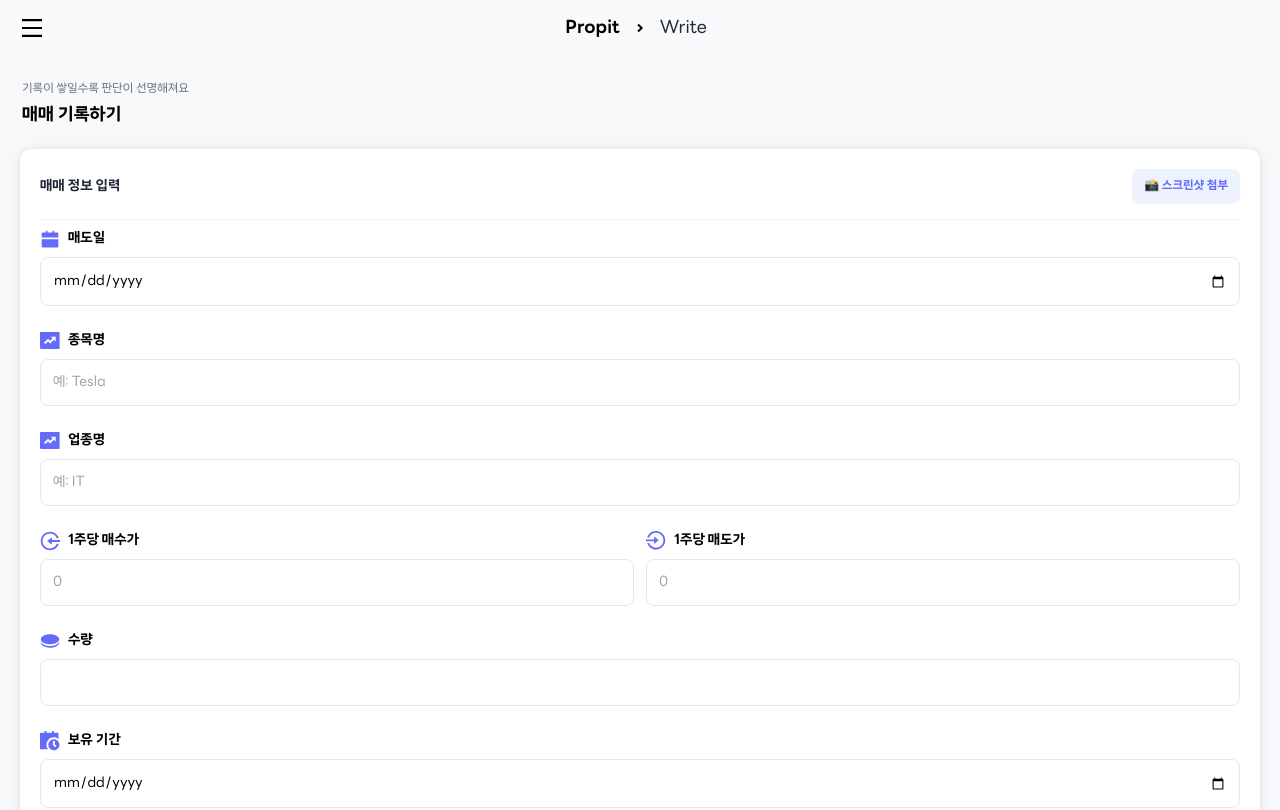
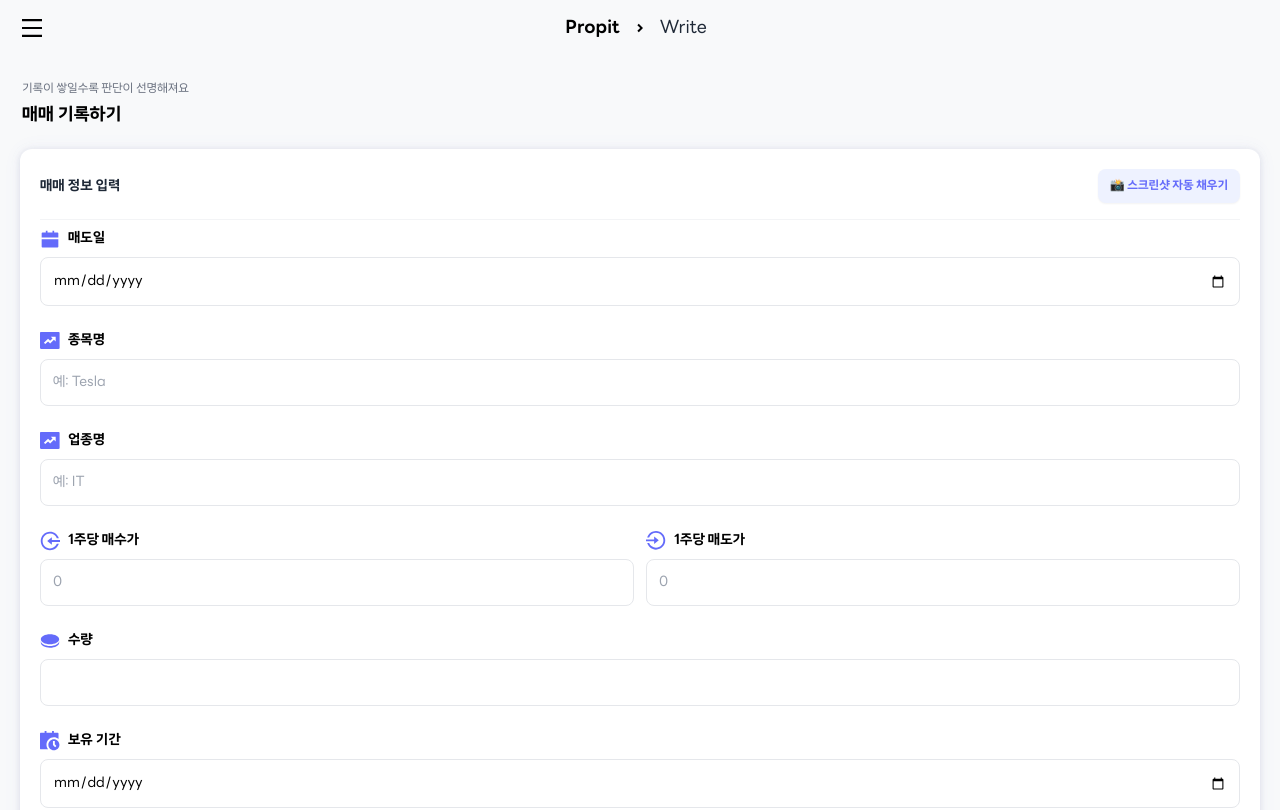
Before and after one commit to Propit-KonkukUniv/propit-fe, a React (Vite) app: page /write in a window 1280 px wide. Shown: the top 810 px of the page. Built offline with nearby package versions, Linux system fonts and the light colour scheme; no server answers.

Commit message:
feat: ocr 파싱기능 완료

```diff
--- a/src/pages/write/Write.tsx
+++ b/src/pages/write/Write.tsx
@@ -6,7 +6,11 @@ import {
   type DailyReportData,
   type DailyReportRequest,
 } from '../../shared/apis/report/reportApi';
-import { createTradeLog, type TradeLogRequest } from '../../shared/apis/tradelog/tradelogApi';
+import {
+  createTradeLog,
+  analyzeOcr, //  OCR API 함수 Import 추가
+  type TradeLogRequest,
+} from '../../shared/apis/tradelog/tradelogApi';
 import Box from '../../shared/components/box/Box';
 import Header from '../../shared/components/header/Header';
 import ConfirmModal from '../../shared/components/modal/ConfirmModal';
@@ -99,7 +103,11 @@ const Write = () => {
   const [buyDate, setBuyDate] = useState('');
   const [emotionTagInput, setEmotionTagInput] = useState('');
   const [isConfirmModalOpen, setIsConfirmModalOpen] = useState(false);
+
+  // 저장용 로딩 상태
   const [isSubmitting, setIsSubmitting] = useState(false);
+  //  OCR 이미지 분석용 로딩 상태
+  const [isOcrUploading, setIsOcrUploading] = useState(false);
 
   const holdingDays = Math.max(0, getHoldingDays(buyDate, tradeLogRequest.sellDate));
   const dateError = getDateError(buyDate, tradeLogRequest.sellDate);
@@ -117,6 +125,56 @@ const Write = () => {
   const handleEmotionTagInputChange = (value: string) => {
     setEmotionTagInput(value);
     handleTradeLogRequestChange('emotionTags', parseEmotionTags(value));
+  };
+
+  //  OCR 이미지 업로드 핸들러
+  const handleImageUpload = async (file: File) => {
+    console.log('[Write.tsx] 선택된 파일 정보:', {
+      이름: file.name,
+      타입: file.type,
+      사이즈: `${(file.size / 1024).toFixed(2)} KB`,
+    });
+    setIsOcrUploading(true);
+    try {
+      const response = await analyzeOcr(file);
+
+      if (response.success && response.data) {
+        const {
+          sellDate,
+          stockName,
+          sectorName,
+          buyPrice,
+          sellPrice,
+          quantity,
+          buyDate: parsedBuyDate,
+        } = response.data;
+
+        // API가 파싱에 성공한 값(null이 아닌 값)들만 골라서 폼에 자동 반영
+        if (sellDate) handleTradeLogRequestChange('sellDate', sellDate);
+        if (stockName) handleTradeLogRequestChange('stockName', stockName);
+        if (sectorName) handleTradeLogRequestChange('sectorName', sectorName);
+        if (buyPrice !== null) handleTradeLogRequestChange('buyPrice', buyPrice);
+        if (sellPrice !== null) handleTradeLogRequestChange('sellPrice', sellPrice);
+        if (quantity !== null) handleTradeLogRequestChange('quantity', quantity);
+
+        // 매수일은 UI 구조상 별도 state(buyDate)로 관리되므로 따로 업데이트
+        if (parsedBuyDate) setBuyDate(parsedBuyDate);
+      } else {
+        alert(response.message || 'OCR 분석에 실패했습니다.');
+      }
+    } catch (error) {
+      console.error('OCR 파싱 중 에러:', error);
+      if (axios.isAxiosError(error)) {
+        const message =
+          (error.response?.data as { message?: string } | undefined)?.message ??
+          '이미지 분석 중 오류가 발생했습니다.';
+        alert(message);
+      } else {
+        alert('네트워크 또는 서버 에러로 OCR 분석에 실패했습니다.');
+      }
+    } finally {
+      setIsOcrUploading(false); // 분석 종료 후 스피너 끄기
+    }
   };
 
   const validateTradeLogRequest = (): boolean => {
@@ -198,7 +256,7 @@ const Write = () => {
         await wait(remainingDelay);
       }
 
-      navigate('/daily', {
+      navigate('/home', {
         state: {
           prefetchedDailyReportData,
         },
@@ -239,13 +297,16 @@ const Write = () => {
               onTradeLogRequestChange={handleTradeLogRequestChange}
               onBuyDateChange={setBuyDate}
               onEmotionTagInputChange={handleEmotionTagInputChange}
+              //  새로 만든 OCR 프롭스 전달!
+              onImageUpload={handleImageUpload}
+              isUploading={isOcrUploading}
             />
           </Box>
 
           <button
             type="button"
             onClick={handleSaveClick}
-            disabled={isSubmitting}
+            disabled={isSubmitting || isOcrUploading} // 분석 중일 때 저장 버튼 비활성화
             className="mt-2 h-[60px] w-full rounded-[12px] bg-[#646BFA] text-[18px] font-bold text-white shadow-lg transition-transform active:scale-[0.98] disabled:cursor-not-allowed disabled:bg-[#B8BCFF] disabled:shadow-none"
           >
             {isSubmitting ? '리포트 준비 중...' : '저장하기'}
@@ -266,9 +327,9 @@ const Write = () => {
           <div className="flex w-full max-w-[320px] flex-col items-center gap-4 rounded-[20px] bg-white px-6 py-8 text-center shadow-xl">
             <div className="h-12 w-12 animate-spin rounded-full border-4 border-[#DCE0FF] border-t-[#646BFA]" />
             <div className="flex flex-col gap-1">
-              <p className="text-[16px] font-bold text-gray-900">데일리 리포트를 준비하고 있어요</p>
+              <p className="text-[16px] font-bold text-gray-900">매매기록을 생성 중입니다.</p>
               <p className="text-[13px] leading-relaxed text-gray-500">
-                최신 분석을 받아온 뒤 오늘의 거래 리포트로 이동할게요.
+                매매기록 생성이 완료되면 홈화면으로 이동할게요.
               </p>
             </div>
           </div>
--- a/src/shared/apis/tradelog/tradelogApi.ts
+++ b/src/shared/apis/tradelog/tradelogApi.ts
@@ -40,6 +40,46 @@ export interface GetTradeLogsResponse extends BaseResponse {
 export interface GetTradeLogDetailResponse extends BaseResponse {
   data: TradeLogRequest;
 }
+
+// 3. OCR API 관련 타입 및 함수 (추가)
+// ==========================================
+
+export interface OcrResponseData {
+  sellDate: string | null;
+  stockName: string | null;
+  sectorName: string | null;
+  buyPrice: number | null;
+  sellPrice: number | null;
+  quantity: number | null;
+  buyDate: string | null;
+  imageUrls: string[];
+}
+
+export interface OcrResponse extends BaseResponse {
+  data: OcrResponseData;
+}
+
+// OCR 이미지 파싱 (POST)
+export const analyzeOcr = async (file: File): Promise<OcrResponse> => {
+  const formData = new FormData();
+  // API 명세서에 필드명이 'files' 로 되어있음!
+  formData.append('files', file);
+  // ==========================================
+  //  [DEBUG] 백엔드로 쏘기 전 데이터 확인
+  // ==========================================
+  console.log('--- [OCR API 요청 전 디버깅] ---');
+  console.log('1. 파일 원본:', file);
+  console.log('2. FormData에 담긴 파일:', formData.get('files'));
+  console.log('3. 현재 로컬스토리지 토큰:', localStorage.getItem('accessToken'));
+  console.log('--------------------------------');
+  const response = await api.post('/tradelogs/ocr', formData, {
+    headers: {
+      'Content-Type': 'multipart/form-data',
+    },
+  });
+
+  return response.data;
+};
 
 // ==========================================
 // 2. API 함수 구현부
--- a/src/shared/components/write/WriteForm.tsx
+++ b/src/shared/components/write/WriteForm.tsx
@@ -26,10 +26,7 @@ interface WriteFormProps {
 }
 
 const formatPrice = (value: number): string => {
-  if (value <= 0) {
-    return '';
-  }
-
+  if (value <= 0) return '';
   return value.toLocaleString('en-US', {
     minimumFractionDigits: 0,
     maximumFractionDigits: 20,
@@ -40,7 +37,6 @@ const parsePrice = (value: string): number => {
   const normalizedValue = value.replace(/,/g, '').replace(/[^\d.]/g, '');
   const [integerPart = '', decimalPart = ''] = normalizedValue.split('.');
   const sanitizedValue = decimalPart.length > 0 ? `${integerPart}.${decimalPart}` : integerPart;
-
   return sanitizedValue ? Number(sanitizedValue) : 0;
 };
 
@@ -57,18 +53,34 @@ const WriteForm = ({
   isUploading = false,
 }: WriteFormProps) => {
   const fileInputRef = useRef<HTMLInputElement>(null);
+
   const handleFileChange = (e: React.ChangeEvent<HTMLInputElement>) => {
     const file = e.target.files?.[0];
     if (file && onImageUpload) {
       onImageUpload(file);
     }
-    // 동일한 파일을 다시 선택할 수 있도록 인풋 초기화
     if (fileInputRef.current) {
       fileInputRef.current.value = '';
     }
   };
+
   return (
-    <div className="flex flex-col gap-6 p-5">
+    //  최상단 div에 relative 추가! (스피너 띄우기 위함)
+    <div className="relative flex flex-col gap-6 p-5">
+      {/* ========================================== */}
+      {/* 🌪️ 로딩 스피너 오버레이 (isUploading 일 때만 등장) */}
+      {/* ========================================== */}
+      {isUploading && (
+        <div className="absolute inset-0 z-50 flex flex-col items-center justify-center rounded-lg bg-white/70 backdrop-blur-sm">
+          {/* 빙글빙글 도는 원 */}
+          <div className="h-10 w-10 animate-spin rounded-full border-4 border-gray-200 border-t-[#646BFA]"></div>
+          <p className="mt-3 text-[14px] font-bold text-[#646BFA]">스크린샷을 분석하고 있어요...</p>
+        </div>
+      )}
+
+      {/* ========================================== */}
+      {/* 폼 내용 */}
+      {/* ========================================== */}
       <div className="flex flex-col gap-2">
         <div className="flex items-center justify-between border-b border-gray-100 pb-4">
           <span className="text-[14px] font-bold text-gray-800">매매 정보 입력</span>
@@ -78,9 +90,8 @@ const WriteForm = ({
             disabled={isUploading}
             className="flex items-center gap-1.5 rounded-lg bg-[#EEF2FF] px-3 py-2 text-[12px] font-bold text-[#646BFA] shadow-sm transition hover:bg-[#E0E7FF] active:scale-95 disabled:cursor-not-allowed disabled:opacity-50"
           >
-            <span>{isUploading ? '⏳ 분석 중...' : '📸 스크린샷 첨부'}</span>
+            <span>📸 스크린샷 자동 채우기</span>
           </button>
-          {/* 숨겨진 파일 인풋 */}
           <input
             type="file"
             ref={fileInputRef}
@@ -89,6 +100,8 @@ const WriteForm = ({
             onChange={handleFileChange}
           />
         </div>
+
+        {/* === 이하 기존 코드와 100% 동일! === */}
         <div className="flex items-center gap-2">
           <img src={calender} alt="calendar" className="w-5" />
           <span className="text-[14px] font-bold">매도일</span>
```
